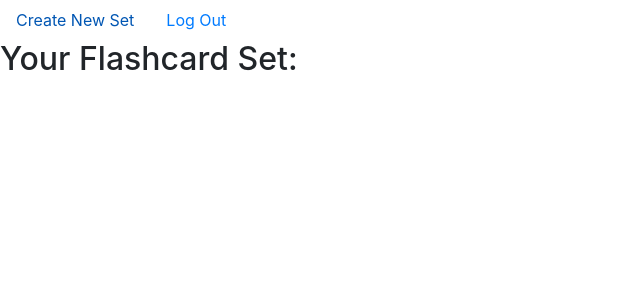
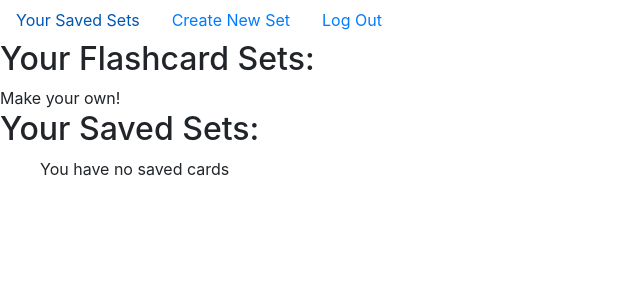
Before and after one commit to EwickVon-1/Flashcard, a Django app: page / in a window 1280 px wide. Shown: the top 300 px of the page, without its empty margins (0-640 px from the left). Run offline with Django 5.2, Linux system fonts and the light colour scheme; the visitor is signed in with stand-in values (Sample User, id 1); data that the repository does not hold is empty; some libraries are stand-ins or nearby versions.

Commit message:
Added many-to-many relating users to the sets (so they can save the set). Adjusted index.html to showcases owned flashcard sets and saved sets. Added basic flashcard study functionality and the ability to add new cards to a set.

```diff
--- a/App/cards/models.py
+++ b/App/cards/models.py
@@ -6,15 +6,17 @@ class User(AbstractUser):
     pass
 
 class Set(models.Model):
-    user = models.ForeignKey(User, on_delete=models.CASCADE, related_name="sets")
+    owner = models.ForeignKey(User, on_delete=models.CASCADE, related_name="sets")
     name = models.CharField(max_length=50)
     description = models.CharField(max_length=300)
+    saved_by = models.ManyToManyField(User, blank=True, related_name="saved_sets")
 
     def __str__(self):
         return self.name
 
+
 class Card(models.Model):
-    set = models.ForeignKey(Set, on_delete=models.CASCADE, related_name="cards", null=True, blank=True)
+    set = models.ForeignKey(Set, on_delete=models.CASCADE, related_name="in_set", null=True, blank=True)
     question = models.TextField()
     answer = models.TextField()
 
--- a/App/cards/templates/cards/create.html
+++ b/App/cards/templates/cards/create.html
@@ -1,7 +1,7 @@
 {% extends "cards/layout.html" %}
 
 {% block title %}
-    Create New Card
+    Create New Set
 {% endblock %}
 
 {% block body %}
--- a/App/cards/templates/cards/index.html
+++ b/App/cards/templates/cards/index.html
@@ -5,7 +5,20 @@
 {% endblock %}
 
 {% block body %}
-<h2> Your Flashcard Set: </h2>
+<h2> Your Flashcard Sets: </h2>
+    {% for set in owned_sets %}
+        <li>
+            <a href="{% url 'set' set.id set.name %}">{{ set.name }}</a>
+        </li>
+    {% empty %}
+        Make your own!
+    {% endfor %}
+<h2> Your Saved Sets: </h2>
 <ul>
+    {% for set in saved_sets %}
+        <li>{{ set }}</li>
+    {% empty %}
+        You have no saved cards
+    {% endfor %}
 </ul>
 {% endblock %}
--- a/App/cards/templates/cards/layout.html
+++ b/App/cards/templates/cards/layout.html
@@ -10,6 +10,9 @@
 <body>
     <ul class="nav">
         {% if user.is_authenticated %}
+        <li class="nav-item">
+            <a class="nav-link active" href="{% url 'index' %}"> Your Saved Sets </a>
+        </li>
         <li class="nav-item">
             <a class="nav-link active" href="{% url 'create' %}"> Create New Set</a>
         </li>
--- a/App/cards/urls.py
+++ b/App/cards/urls.py
@@ -9,6 +9,6 @@ urlpatterns = [
     path("register", views.register, name="register"),
     path("create", views.create, name="create"),
     path("<int:id>/<str:name>", views.set, name="set"),
-    path("<int:id>/<str:name>/add", views.add, name="add")
-
+    path("<int:id>/<str:name>/edit", views.edit, name="edit"),
+    path("<int:id>/<str:name>/study", views.study, name="study")
 ]
--- a/App/cards/views.py
+++ b/App/cards/views.py
@@ -5,18 +5,9 @@ from django.db import IntegrityError
 from django.http import HttpResponse
 from django.shortcuts import render, redirect
 
-import random
-
-from .form import NewCard, NewSet
-from .models import Set, Card, User
+from .forms import NewCard, NewSet
+from .models import Card, Set, User
 # Create your views here.
-
-def index(request):
-    cards = Card.objects.all()
-    return render(request, "cards/index.html", {
-        "cards": cards
-    })
-
 def register(request):
     if request.method == "POST":
         # Save the information from the form
@@ -32,7 +23,6 @@ def register(request):
             })
 
         # Attempt to create a new User
-                # Attempt to create new user
         try:
             user = User.objects.create_user(username, email, password)
             user.save()
@@ -66,12 +56,27 @@ def logout_view(request):
     logout(request)
     return redirect("index")
 
+@login_required
+def index(request):
+    owned_sets = Set.objects.filter(owner=request.user)
+    saved_sets = Set.objects.filter(saved_by=request.user)
+
+    return render(request, "cards/index.html", {
+        "owned_sets" : owned_sets,
+        "saved_sets" : saved_sets
+    })
+
+def search(request):
+    pass
+
 # Look at a Flashcard Set
 def set(request, id, name):
     set = Set.objects.get(id=id)
+    cards = Card.objects.filter(set = set)
     return render(request, "cards/set.html", {
         "name": name,
-        "content": set
+        "content": set,
+        "cards": cards
     })
 
 # Create a new flashcard set
@@ -84,8 +89,9 @@ def create(request):
         if form.is_valid():
             set = form.save(commit=False)
             # Add user ID and then save the form
-            set.user = request.user
+            set.owner = request.user
             set.save()
+            return redirect("index")
         else:
             messages.error(request, "Form not Valid")
 
@@ -97,19 +103,45 @@ def create(request):
 
 # Add new cards to a flashcard set
 @login_required
-def add(request):
+def edit(request, id, name):
+    set = Set.objects.get(id=id)
+
+    # Checks if the user is actually the owner
+    if request.user != set.owner:
+        messages.error(request, "You do not have permission to edit this Flashcard Set")
+        return redirect("set", id=id, name=name)
+
     # If the user submits the form, save it
     if request.method == "POST":
         form = NewCard(request.POST)
 
         if form.is_valid():
-            form.save()
-            return redirect("index")
+            # Save it to the correct Flashcard Set
+            card = form.save(commit=False)
+            card.set = set
+            card.save()
+            return redirect("set", id=id, name=name)
 
         messages.error(request, "Form not Valid")
 
     form = NewCard()
 
-    return render(request, "cards/create.html", {
+    return render(request, "cards/edit.html", {
+        "id": id,
+        "name": name,
         "form": form
     })
+
+def study(request, id, name):
+    cards = Card.objects.filter(set_id = id)
+    if not cards:
+        messages.error("There are no cards in this Set")
+        redirect("set")
+
+    first = cards[0]
+
+    return render(request, "cards/study.html", {
+        "name": name,
+        "set_id": id,
+        "card" : first
+    })
```
Also changed, not shown: App/cards/templates/cards/edit.html (added, +13 -0 lines), App/cards/templates/cards/set.html (+14 -0 lines), App/cards/templates/cards/study.html (added, +11 -0 lines), App/cards/forms.py (renamed from App/cards/form.py), App/cards/migrations/0004_rename_user_set_owner_set_saved_by_alter_card_set.py (added), App/cards/migrations/0005_remove_set_saved_by_set_users.py (added), App/cards/migrations/0006_remove_set_users_set_saved_by.py (added).
